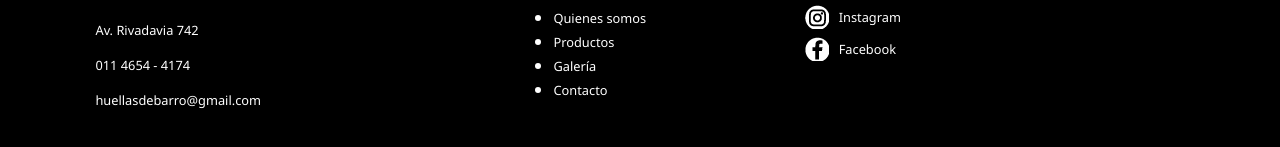
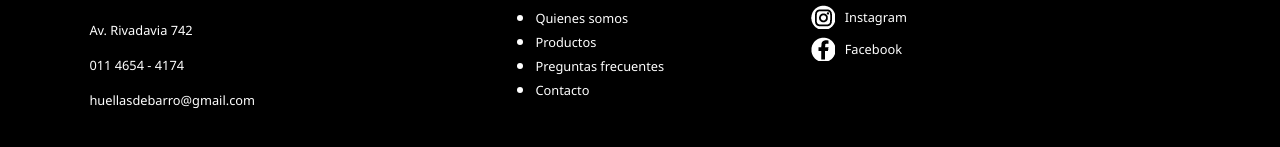
Before and after one commit to LaraCennamo/LaraCennamo-GIT, a plain HTML site: page proyecto-lara/pages/about.html in a window 1280 px wide. Shown: the part 1170-1317 px from the top of the page. Drawn offline with nearby package versions, Linux system fonts and the light colour scheme.

Commit message:
modifico pagina y links a Preguntas Frecuentes

```diff
--- a/proyecto-lara/pages/about.html
+++ b/proyecto-lara/pages/about.html
@@ -40,7 +40,7 @@
                   <a class="nav-link link-modificado" href="./productos.html">Productos</a>
                   </li>
                   <li class="nav-item">
-                  <a class="nav-link link-modificado" href="./galeria.html">Preguntas frecuentes</a>
+                  <a class="nav-link link-modificado" href="./preguntas.html">Preguntas frecuentes</a>
                   </li>
                   <li class="nav-item">
                   <a class="nav-link link-modificado" href="./contacto.html">Contacto</a>
@@ -99,7 +99,7 @@
                 <ul>
                     <li><a href="./about.html">Quienes somos</a></li>
                     <li><a href="./productos.html">Productos</a></li>
-                    <li><a href="./galeria.html">Galería</a></li>
+                    <li><a href="./preguntas.html">Preguntas frecuentes</a></li>
                     <li><a href="./pcontacto.html">Contacto</a></li>
                 </ul>
             </div>
```
Also changed, not shown: proyecto-lara/index.html (+2 -2 lines), proyecto-lara/pages/contacto.html (+2 -2 lines), proyecto-lara/pages/preguntas.html (renamed from proyecto-lara/pages/galeria.html, +2 -2 lines), proyecto-lara/pages/productos.html (+2 -2 lines).
